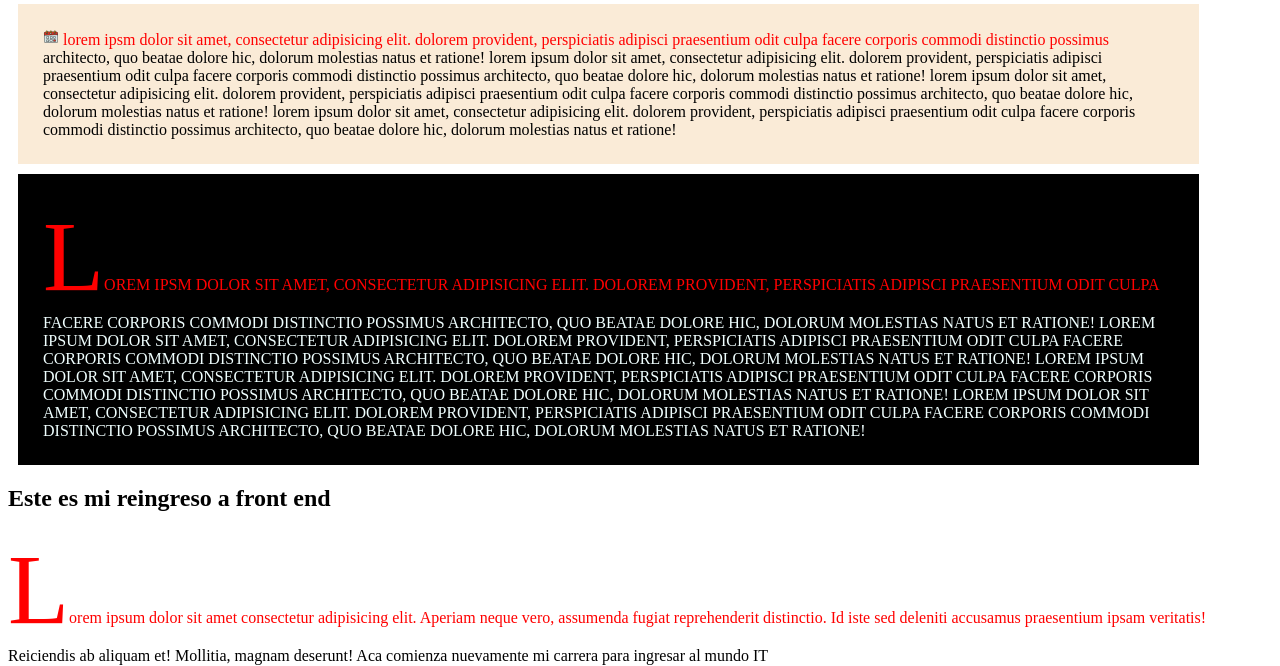
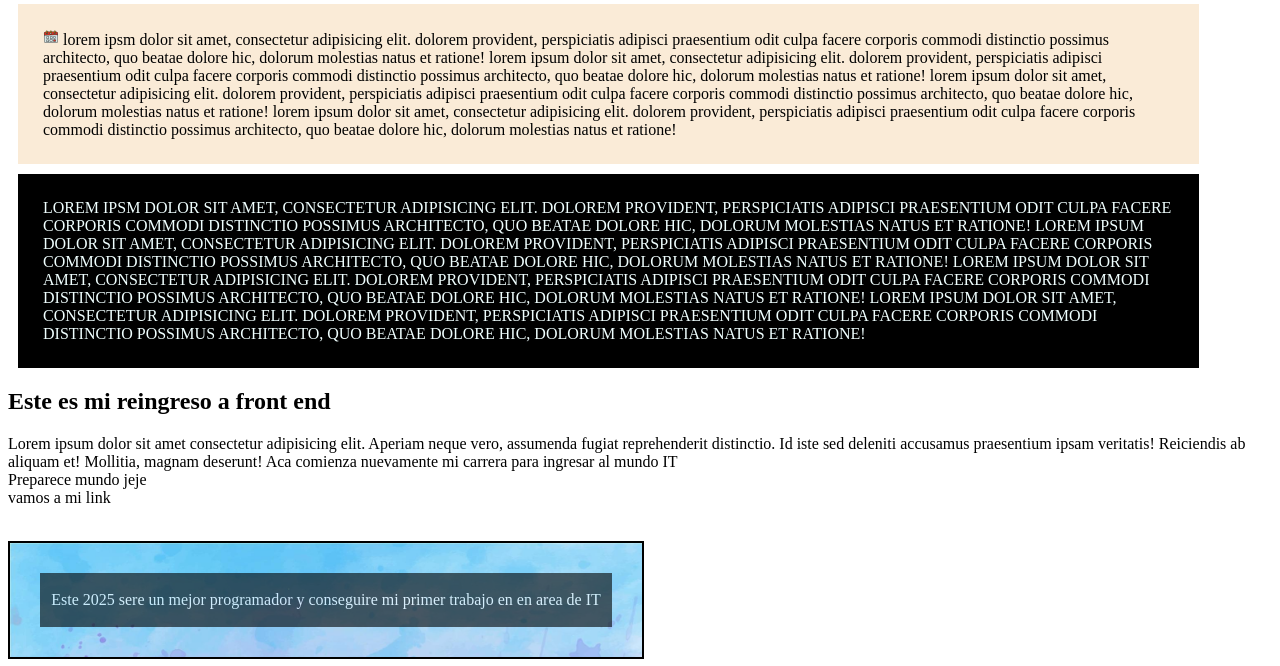
Before and after one commit to IvarDacrema/learning-front-end, a plain HTML site: page index.html in a window 1280 px wide. Shown: the part 122-788 px from the top of the page. Drawn offline with nearby package versions, Linux system fonts and the light colour scheme.

Commit message:
aplicando opacidad

```diff
--- a/index.html
+++ b/index.html
@@ -52,6 +52,12 @@
 
             vamos a mi link <a style="color: white; text-decoration: none;" href="https://github.com/ivardacrema"> GitHUb </a>
         </p>
+        <br>
+            <div class="contenedor-objetivo">
+                <div class="contenedor-objetivo-caja">
+                    <p class="contenedor-objetivo-p">Este 2025 sere un mejor programador y conseguire mi primer trabajo en en area de IT</p>
+                </div>
+            </div>
         <br>
         <table>
             <tr>
--- a/style.css
+++ b/style.css
@@ -45,13 +45,6 @@ h1{
     display: flex;
 }
 
-p::first-line{
-    color: red;
-}
-
-p::first-letter{
-    font-size: 100px;
-}
 
 p.texto-1::before{
     content: url(assets/img/icons8-programar-16.png);
@@ -170,3 +163,30 @@ tr:hover{
     height: 100px;
     display: inline;
 }
+
+.img-fondo{
+    width: 50%;
+}
+
+.img-fondo:hover{
+    opacity: 0.5;
+}
+
+div.contenedor-objetivo{
+    background: url("/assets/img/fondo.jpg");
+    background-size: cover;
+    border: 2px solid black;
+    width: 50%;
+}
+
+.contenedor-objetivo-caja{
+    background-color: black;
+    opacity: 0.6;
+    margin: 30px;
+    border: 2px solid black;
+}
+
+.contenedor-objetivo-p{
+    color: white;
+    text-align: center;
+}
```
Also changed, not shown: assets/img/fondo.jpg (added).
